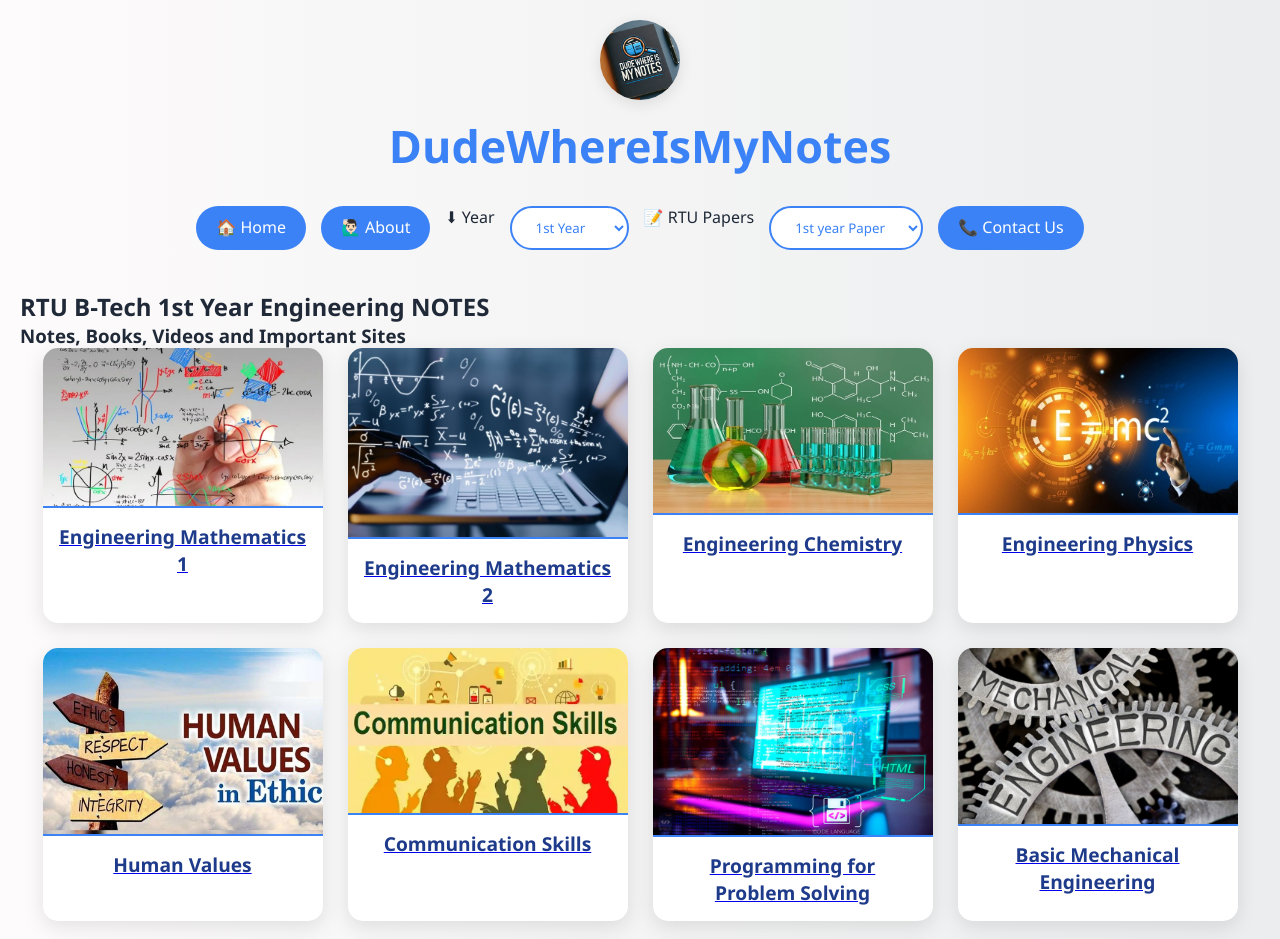
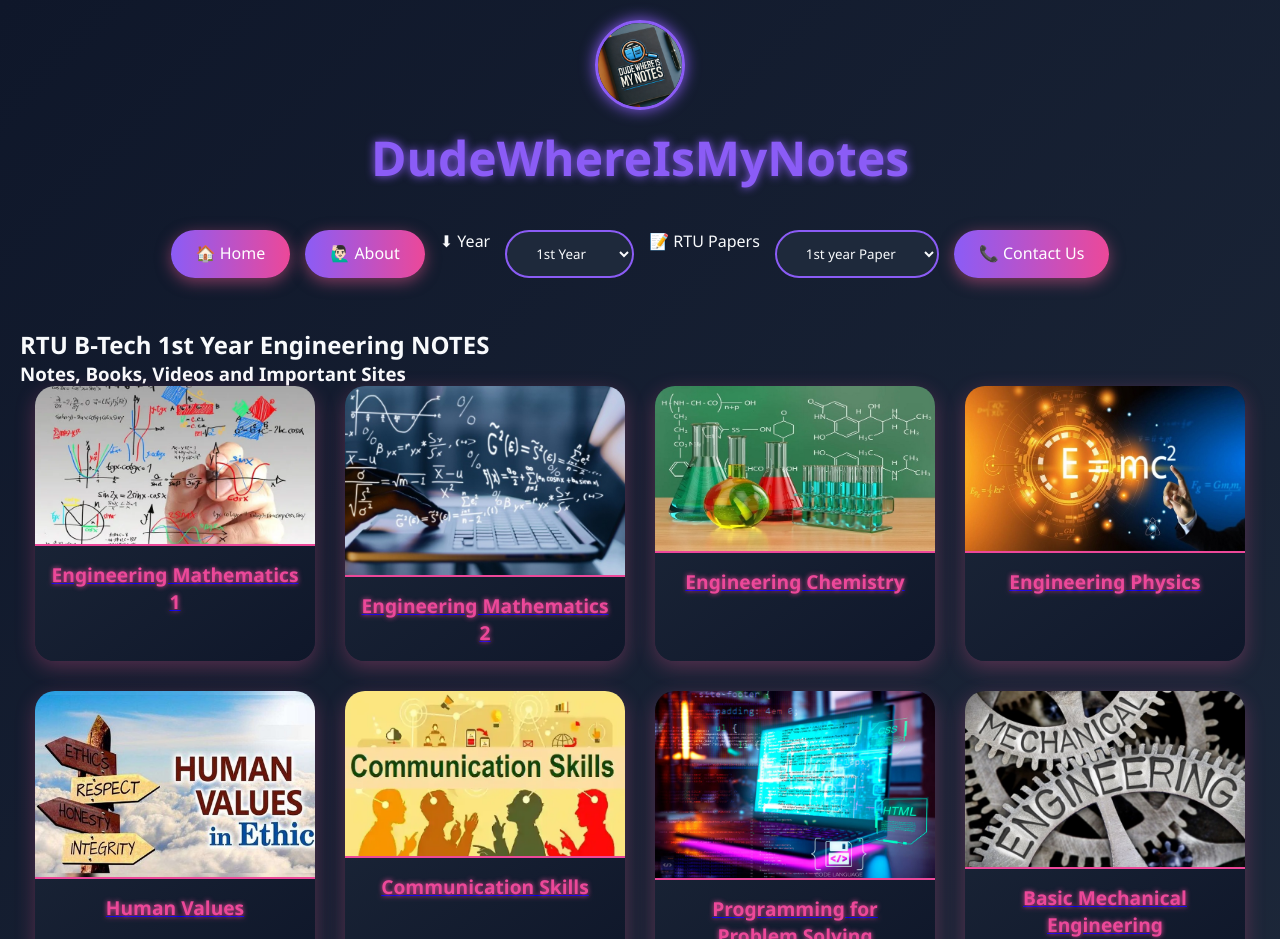
Before and after one commit to ViishalKumar/ViishalKumar.github.io, a plain HTML site: page index.html in a window 1280 px wide. Shown: the top 939 px of the page. Drawn offline with Linux system fonts and the light colour scheme.

Commit message:
Update styles.css

```diff
--- a/styles.css
+++ b/styles.css
@@ -3,31 +3,38 @@
     margin: 0;
     padding: 0;
     box-sizing: border-box;
-    font-family: 'Segoe UI', Tahoma, Geneva, Verdana, sans-serif;
+    font-family: 'Poppins', 'Segoe UI', sans-serif;
 }
 
 /* Body */
 body {
-    background: linear-gradient(to right, #fdfbfb, #ebedee); /* soft pastel gradient */
-    color: #1f2937;
+    background: linear-gradient(135deg, #0f172a, #1e293b); /* dark blue gradient */
+    color: #f8fafc;
     padding: 20px;
 }
 
 /* Header */
 .header-container {
     text-align: center;
-    margin-bottom: 30px;
+    margin-bottom: 40px;
 }
 .header-container img {
-    width: 80px;
+    width: 90px;
     border-radius: 50%;
-    box-shadow: 0 4px 15px rgba(0,0,0,0.1);
+    border: 3px solid #8b5cf6; /* neon purple accent */
+    box-shadow: 0 0 15px #8b5cf6;
     margin-bottom: 10px;
+    transition: transform 0.3s ease, box-shadow 0.3s ease;
+}
+.header-container img:hover {
+    transform: scale(1.1);
+    box-shadow: 0 0 25px #e879f9;
 }
 .header-container h1 {
-    font-size: 2.8rem;
-    color: #3b82f6; /* student-friendly blue */
-    font-weight: bold;
+    font-size: 3rem;
+    color: #8b5cf6;
+    font-weight: 700;
+    text-shadow: 0 0 10px #8b5cf6;
 }
 
 /* Navbar */
@@ -36,52 +43,55 @@
     flex-wrap: wrap;
     justify-content: center;
     gap: 15px;
-    margin-bottom: 40px;
+    margin-bottom: 50px;
 }
 .navbar a, .navbar select {
-    padding: 10px 20px;
-    border-radius: 25px;
+    padding: 12px 25px;
+    border-radius: 30px;
     border: none;
     text-decoration: none;
     font-weight: 500;
     cursor: pointer;
-    transition: all 0.3s;
+    transition: all 0.3s ease;
 }
 .navbar a {
-    background: #3b82f6; /* student blue */
+    background: linear-gradient(90deg, #8b5cf6, #ec4899); /* purple-pink gradient */
     color: #fff;
+    box-shadow: 0 4px 15px rgba(235, 87, 142, 0.5);
 }
 .navbar a:hover {
-    background: #2563eb; /* darker hover */
+    transform: translateY(-3px);
+    box-shadow: 0 8px 25px rgba(235, 87, 142, 0.7);
 }
 .navbar select {
-    background-color: #fff;
-    border: 2px solid #3b82f6;
-    color: #3b82f6;
+    background-color: #1e293b;
+    border: 2px solid #8b5cf6;
+    color: #f8fafc;
 }
 .navbar select:hover {
-    border-color: #2563eb;
-    color: #2563eb;
+    border-color: #ec4899;
 }
 
 /* Section Titles */
 h2.section-title {
     text-align: center;
     font-size: 2.5rem;
-    margin-bottom: 10px;
-    color: #2563eb;
+    margin-bottom: 15px;
+    color: #f472b6; /* pink accent */
+    text-shadow: 0 0 5px #f472b6;
 }
 h1.year-title {
     text-align: center;
     font-size: 2rem;
-    margin-bottom: 5px;
-    color: #3b82f6;
+    margin-bottom: 10px;
+    color: #8b5cf6;
+    text-shadow: 0 0 5px #8b5cf6;
 }
 h2.notes-title {
     text-align: center;
     font-size: 1.5rem;
-    margin-bottom: 30px;
-    color: #1e40af;
+    margin-bottom: 40px;
+    color: #f472b6;
 }
 
 /* Cards */
@@ -89,37 +99,52 @@
     display: flex;
     flex-wrap: wrap;
     justify-content: center;
-    gap: 25px;
+    gap: 30px;
 }
 .card {
-    background: #ffffff;
-    border-radius: 15px;
+    background: linear-gradient(145deg, #1e293b, #0f172a);
+    border-radius: 20px;
+    width: 280px;
     overflow: hidden;
-    width: 280px;
-    box-shadow: 0 6px 20px rgba(0,0,0,0.1);
-    transition: transform 0.3s, box-shadow 0.3s, background 0.3s;
+    box-shadow: 0 6px 20px rgba(235, 87, 142, 0.3);
+    transition: transform 0.3s ease, box-shadow 0.3s ease, background 0.3s ease;
+    position: relative;
 }
 .card:hover {
-    transform: translateY(-8px);
-    box-shadow: 0 10px 30px rgba(0,0,0,0.15);
-    background: linear-gradient(135deg, #dbeafe, #bfdbfe); /* soft blue gradient on hover */
+    transform: translateY(-10px) rotate(-1deg);
+    box-shadow: 0 15px 40px rgba(235, 87, 142, 0.7);
+    background: linear-gradient(145deg, #1e293b, #1f1b24);
 }
 .card img {
     width: 100%;
     height: auto;
     display: block;
-    border-bottom: 2px solid #3b82f6;
+    border-bottom: 2px solid #ec4899;
 }
 .card h3 {
     padding: 15px;
     font-size: 1.2rem;
-    color: #1e3a8a;
+    font-weight: 600;
     text-align: center;
-    font-weight: 600;
-    transition: color 0.3s;
+    color: #ec4899;
+    text-shadow: 0 0 5px #ec4899;
+    transition: color 0.3s ease;
 }
 .card h3:hover {
-    color: #3b82f6;
+    color: #f9a8d4;
+}
+
+/* Badges (optional) */
+.card .badge {
+    position: absolute;
+    top: 10px;
+    left: 10px;
+    background: #f472b6;
+    color: #0f172a;
+    font-size: 0.8rem;
+    padding: 3px 8px;
+    border-radius: 12px;
+    font-weight: 600;
 }
 
 /* Responsive */
```
